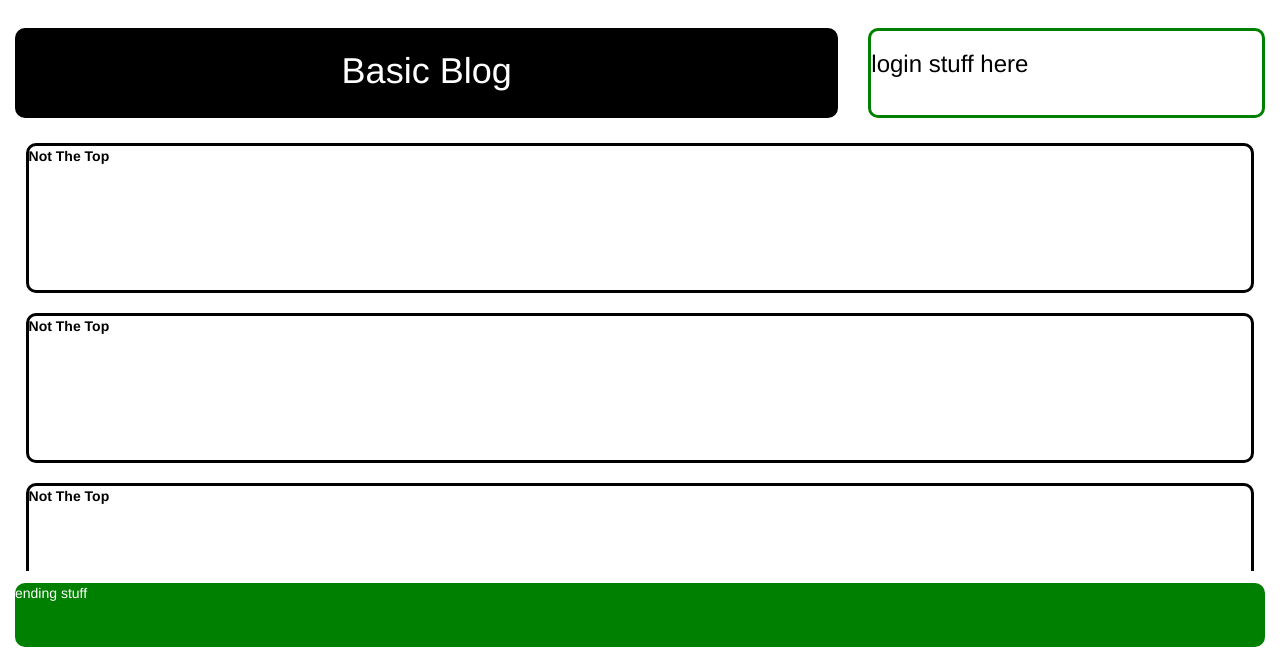
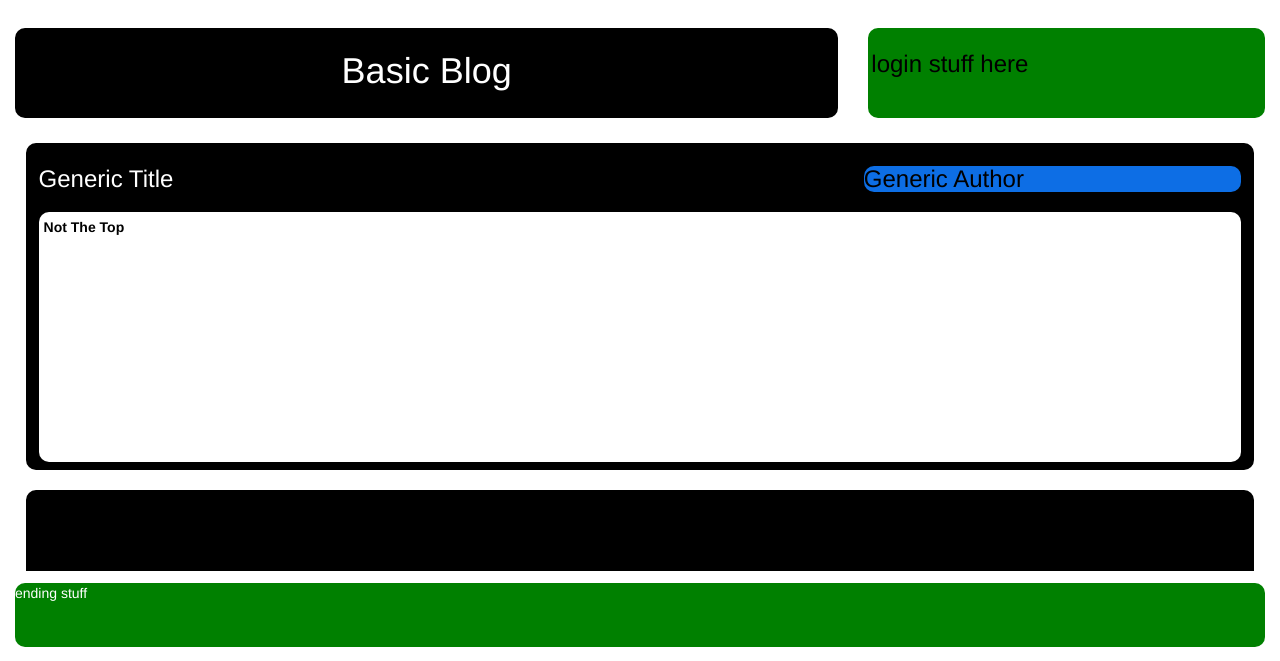
Before and after one commit to mhhoban/basic-blog, a Python web app: template templates/base.html in a window 1280 px wide. Shown: the top 661 px of the page. Run offline with Jinja, Linux system fonts and the light colour scheme; the template is opened without the code that fills it, so the values that code supplies are empty.

Commit message:
finshed basic layout and color scheme

```diff
--- a/css/basicblogstyle.css
+++ b/css/basicblogstyle.css
@@ -1,5 +1,9 @@
 body {
     background: white;
+}
+
+.container-fluid{
+    padding-top: 0;
 }
 
 
@@ -27,15 +31,12 @@
     border-color: green;
     border-radius:10px;
     color: black;
-    background: white;
+    background: green;
     height: 7vw;
 
 
 }
 
-.bottom{
-    background:black
-}
 
 .content-pane {
     margin-top: 5px;
@@ -56,9 +57,52 @@
     max-height: 800px;
     height: 100%;
     border-style:solid;
-    border-color: black
+    border-color: black;
+    background: black;
+
+    padding-bottom: 5px;
 }
 
+.post-title {
+
+    margin-top: 0;
+    margin-left: 10px;
+    background-color: black;
+    color: white;
+    max-height: 25%;
+
+
+}
+
+.post-author {
+
+    border-radius: 10px;
+    background: #0d6ee5;
+    color: black;
+    margin-top: 0;
+    margin-bottom: 5px;
+    margin-right: 10px;
+
+    height: 100%;
+
+}
+
+.post-content {
+    background: white;
+    color: black;
+    margin-top: 10px;
+    margin-right: 10px;
+    margin-left: 10px;
+    margin-right: 10px;
+
+    height: 250px;
+    border-radius: 10px;
+
+    padding: 5px 5px 5px 5px;
+
+    overflow: scroll;
+
+}
 .footer-content {
 
     margin-top: 1%;
--- a/templates/base.html
+++ b/templates/base.html
@@ -46,9 +46,13 @@
 
             <div class="row">
 
-            <!-- Begin Individual Post Entries -->
+            <!-- Begin Content Pane Section -->
 
                 <div class="content-pane">
+
+            <!-- Begin Individual Posts -->
+
+            <!-- Begin Individual Post -->
 
                     <div class="row">
 
@@ -56,13 +60,52 @@
 
                             <div class="content-box">
 
-                                <p> Not The Top </p>
+                                <div class="row">
+
+                                    <div class="col-md-8">
+
+                                        <div class="post-title">
+
+                                            <h3> Generic Title </h3>
+
+                                        </div>
+
+                                    </div>
+
+                                    <div class="col-md-4">
+
+                                        <div class="post-author">
+
+                                            <h3> Generic Author </h3>
+
+                                        </div>
+
+                                    </div>
+
+                                </div>
+
+                                <div class="row">
+
+                                    <div class="col-md-12">
+
+                                        <div class="post-content">
+
+                                             <p> Not The Top </p>
+
+                                        </div>
+
+                                    </div>
+
+                                </div>
 
                             </div>
 
                         </div>
 
                     </div>
+                    <!-- End Individual Post -->
+
+
 
                      <!-- burner div -->
                      <div class="row">
```
